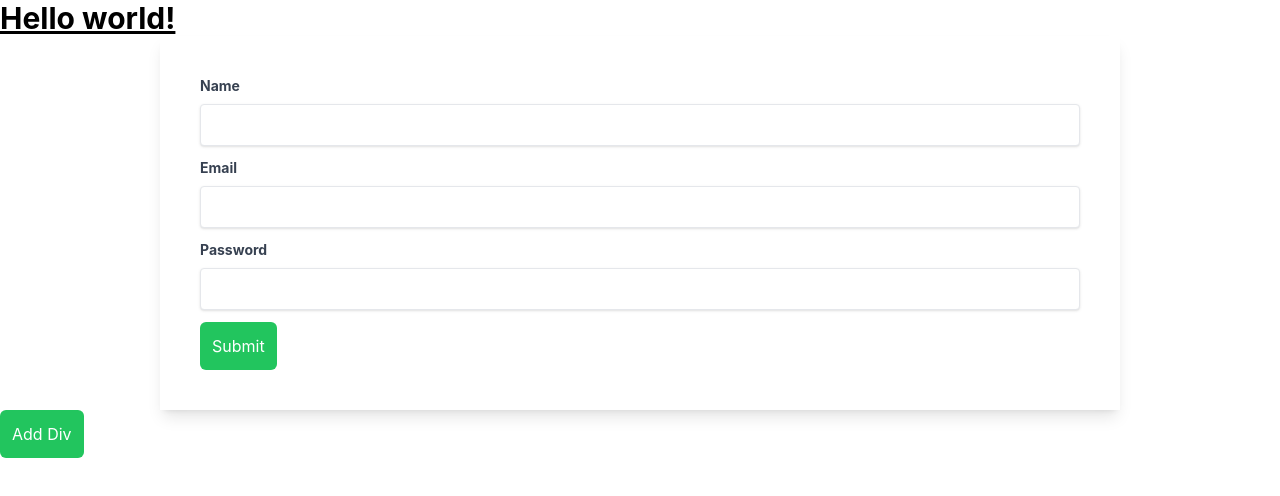
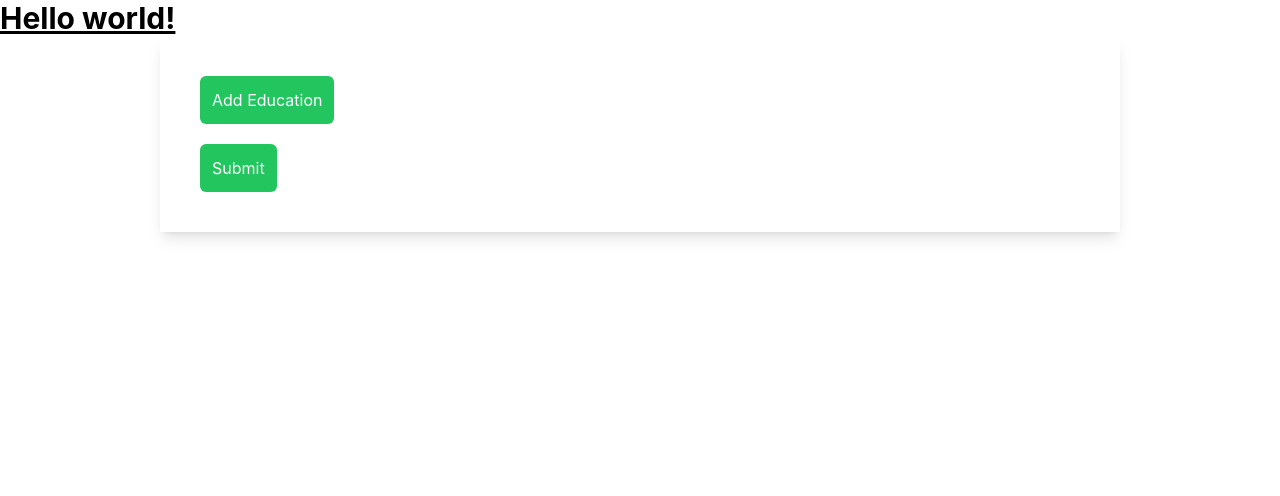
Before and after one commit to saifabrar17/validation, a React (Create React App) app: page / in a window 1280 px wide. Shown: the top 496 px of the page. Built offline with nearby package versions, Linux system fonts and the light colour scheme.

Commit message:
trial of dynamic form

```diff
--- a/src/App.js
+++ b/src/App.js
@@ -1,12 +1,12 @@
 import "./App.css";
-import Form from '../src/components/molecules/Form'
-import DivShowHide from "./components/molecules/DivShowHide";
+import DynamicForm from "./components/molecules/DynamicForm";
 function App() {
   return (
     <div className="">
       <h1 className="text-3xl font-bold underline">Hello world!</h1>
-      <Form></Form>
-      <DivShowHide></DivShowHide>
+      {/* <Form></Form> */}
+      {/* <DivShowHide></DivShowHide> */}
+      <DynamicForm></DynamicForm>
     </div>
   );
 }
--- /dev/null
+++ b/src/components/molecules/DynamicForm.js
@@ -0,0 +1,107 @@
+import React from "react";
+import Input from "../atoms/Input";
+import { useState } from "react";
+import { validate } from "../atoms/FormValidate";
+import Button from "../atoms/Button";
+
+const DynamicForm = () => {
+  const [formData, setFormData] = useState({
+    name: "",
+    email: "",
+    password: "",
+  });
+
+  const [formErrors, setFormErrors] = useState({});
+
+  const handleSubmit = (event) => {
+    event.preventDefault();
+
+    const errors = validate(formData);
+    setFormErrors(errors);
+
+    if (Object.keys(errors).length === 0) {
+      console.log(formData);
+    }
+  };
+
+  const handleInputChange = (event) => {
+    const { name, value } = event.target;
+    setFormData({
+      ...formData,
+      [name]: value,
+    });
+    const errors = validate({ ...formData, [name]: value });
+    setFormErrors({
+      ...formErrors,
+      [name]: errors[name],
+    });
+  };
+
+  // div
+  const [divs, setDivs] = useState([]);
+
+  const handleAddClick = () => {
+    const newDiv = (
+      <div>
+        <Input
+          lableName="Name"
+          type="text"
+          name="name"
+          value={formData.name}
+          onChange={handleInputChange}
+          errorState={formErrors.name}
+        />
+        <Input
+          lableName="Email"
+          type="email"
+          name="email"
+          value={formData.email}
+          onChange={handleInputChange}
+          errorState={formErrors.email}
+        />
+        <Input
+          lableName="Password"
+          type="password"
+          name="password"
+          value={formData.password}
+          onChange={handleInputChange}
+          errorState={formErrors.password}
+        />
+      </div>
+    );
+    setDivs([...divs, newDiv]);
+  };
+
+  const handleDeleteClick = (index) => {
+    const newDivs = divs.filter((div, i) => i !== index);
+    setDivs(newDivs);
+  };
+
+  return (
+    <div>
+      <div className="w-3/4 mx-auto shadow-lg p-10">
+        <form onSubmit={handleSubmit}>
+
+
+          {divs.map((div, index) => (
+            <div className="shadow-md py-10 px-5" key={index}>
+              {div}
+              <Button title="Delete" onClick={() => handleDeleteClick(index)} />
+            </div>
+          ))}
+          <Button
+            className="mt-3"
+            onClick={handleAddClick}
+            title="Add Education"
+          />
+<br></br>
+          <div className="mt-5">
+          <Button title="Submit" onSubmit={handleSubmit} />
+          </div>
+        </form>
+      </div>
+    </div>
+  );
+};
+
+export default DynamicForm;
```
